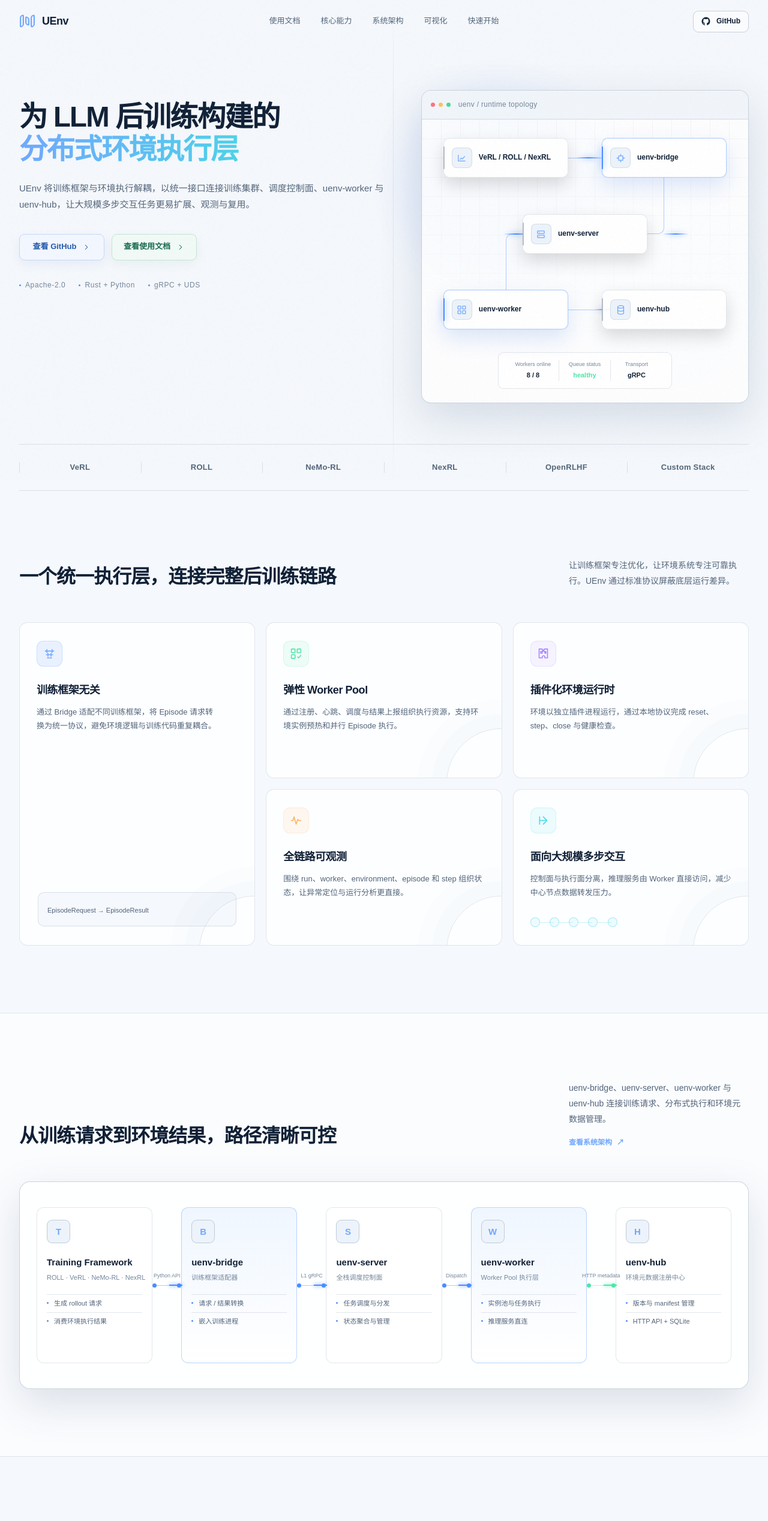
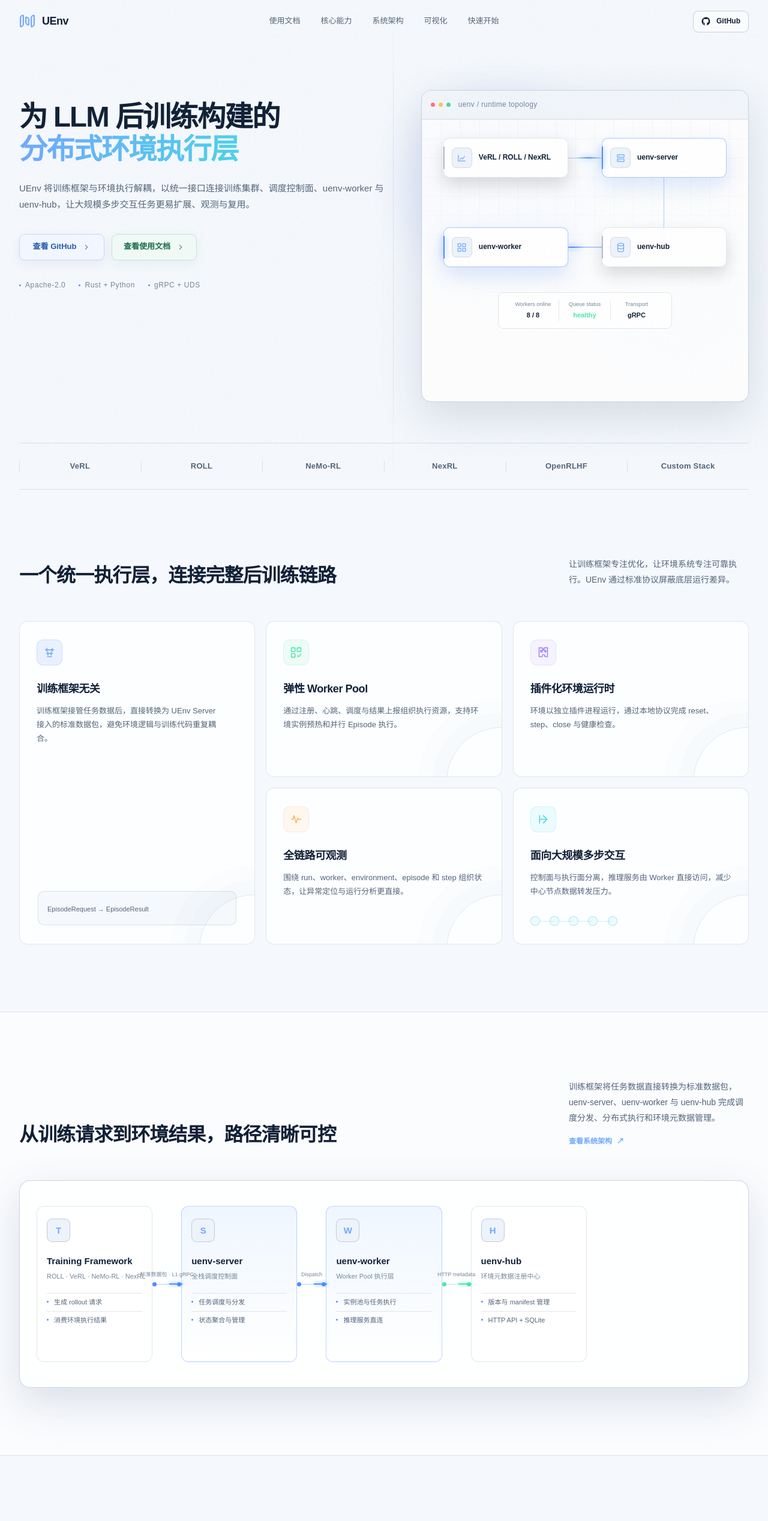
Before and after one commit to audreyyan1015/uenv_website, a website: page website/index.html in a window 1280 px wide. Shown: the top 2535 px of the page at 60% size. Drawn offline with Linux system fonts and the light colour scheme.

Commit message:
feat(site): 主页与文档导航移除 Bridge/Adapter 组件概念
- 主页拓扑卡改为 框架 → uenv-server → uenv-worker → uenv-hub，摘除 bridge 节点并重排连线
- 核心能力/系统架构/快速开始文案改为 框架侧直接转换为标准数据包 叙事
- 契约页标题改为 强化学习接入契约（与 uenv_pre_release Docs/guide 同步）
- 真实命令中的 uenv-adapter-core 等代码标识保持原样

```diff
--- a/docs.config.mjs
+++ b/docs.config.mjs
@@ -64,7 +64,7 @@
   section("接入强化学习框架", {
     pages: [
       page("integration/README.md", "integration", "强化学习框架接入指南"),
-      page("integration/contract.md", "integration-contract", "强化学习 Bridge 接入契约"),
+      page("integration/contract.md", "integration-contract", "强化学习接入契约"),
       page("integration/verl.md", "integration-verl", "VeRL 强化学习接入"),
       page("integration/custom-framework.md", "integration-custom", "自定义强化学习框架接入"),
       page("integration/support-matrix.md", "support-matrix", "强化学习框架支持矩阵"),
--- a/website/index.html
+++ b/website/index.html
@@ -5,7 +5,7 @@
     <meta name="viewport" content="width=device-width, initial-scale=1.0" />
     <meta
       name="description"
-      content="UEnv 是面向 LLM 后训练的分布式环境执行框架，通过 Bridge、Server、Worker 与 Hub 连接训练流程、环境执行和环境元数据管理。"
+      content="UEnv 是面向 LLM 后训练的分布式环境执行框架，训练框架将任务数据直接转换为标准数据包，由 Server、Worker 与 Hub 完成环境执行和环境元数据管理。"
     />
     <meta name="theme-color" content="#07111f" />
     <meta property="og:title" content="UEnv — Distributed Environment Runtime" />
@@ -96,8 +96,7 @@
           <div class="topology">
             <div class="topology-grid" aria-hidden="true"></div>
             <div class="topology-connectors" aria-hidden="true">
-              <div class="topology-connector connector-training-bridge"><span></span></div>
-              <div class="topology-connector connector-bridge-server"><span></span></div>
+              <div class="topology-connector connector-training-server"><span></span></div>
               <div class="topology-connector connector-server-worker"><span></span></div>
               <div class="topology-connector connector-worker-hub"><span></span></div>
             </div>
@@ -109,14 +108,7 @@
               <div><strong>VeRL / ROLL / NexRL</strong></div>
             </article>
 
-            <article class="topology-node node-bridge is-active">
-              <div class="node-icon">
-                <svg viewBox="0 0 24 24" aria-hidden="true"><path d="M7 7h10v10H7zM3 12h4M17 12h4M12 3v4M12 17v4"></path></svg>
-              </div>
-              <div><strong>uenv-bridge</strong></div>
-            </article>
-
-            <article class="topology-node node-server">
+            <article class="topology-node node-server is-active">
               <div class="node-icon">
                 <svg viewBox="0 0 24 24" aria-hidden="true"><rect x="4" y="4" width="16" height="6" rx="1"></rect><rect x="4" y="14" width="16" height="6" rx="1"></rect><path d="M8 7h.01M8 17h.01"></path></svg>
               </div>
@@ -166,8 +158,8 @@
               <svg viewBox="0 0 24 24" aria-hidden="true"><path d="M4 7h16M7 4v6M17 4v6M6 14h12M9 11v6M15 11v6M8 20h8"></path></svg>
             </div>
             <h3>训练框架无关</h3>
-            <p>通过 Bridge 适配不同训练框架，将 Episode 请求转换为统一协议，避免环境逻辑与训练代码重复耦合。</p>
-            <div class="card-code"><span>bridge</span><code>EpisodeRequest → EpisodeResult</code></div>
+            <p>训练框架接管任务数据后，直接转换为 UEnv Server 接入的标准数据包，避免环境逻辑与训练代码重复耦合。</p>
+            <div class="card-code"><span>standard packets</span><code>EpisodeRequest → EpisodeResult</code></div>
           </article>
 
           <article class="feature-card reveal reveal-delay-1">
@@ -214,7 +206,7 @@
                 <h2>从训练请求到环境结果，路径清晰可控</h2>
             </div>
             <div class="section-heading-detail">
-              <p>uenv-bridge、uenv-server、uenv-worker 与 uenv-hub 连接训练请求、分布式执行和环境元数据管理。</p>
+              <p>训练框架将任务数据直接转换为标准数据包，uenv-server、uenv-worker 与 uenv-hub 完成调度分发、分布式执行和环境元数据管理。</p>
               <a class="text-link" href="./docs/?page=architecture">查看系统架构 <span>↗</span></a>
             </div>
           </div>
@@ -227,15 +219,8 @@
                 <p>ROLL · VeRL · NeMo-RL · NexRL</p>
                 <ul><li>生成 rollout 请求</li><li>消费环境执行结果</li></ul>
               </article>
-              <div class="architecture-link link-blue"><span>Python API</span><i></i></div>
+              <div class="architecture-link link-blue"><span>标准数据包 · L1 gRPC</span><i></i></div>
               <article class="architecture-node is-highlighted">
-                <div class="architecture-logo">B</div>
-                <h3>uenv-bridge</h3>
-                <p>训练框架适配器</p>
-                <ul><li>请求 / 结果转换</li><li>嵌入训练进程</li></ul>
-              </article>
-              <div class="architecture-link link-blue"><span>L1 gRPC</span><i></i></div>
-              <article class="architecture-node">
                 <div class="architecture-logo">S</div>
                 <h3>uenv-server</h3>
                 <p>全栈调度控制面</p>
@@ -311,10 +296,10 @@
         <div class="section-shell section-block quickstart-grid">
           <div class="quickstart-copy reveal">
             <h2>启动 UEnv 核心服务</h2>
-            <p>从仓库根目录构建 Adapter Core 与 Worker，再启动独立的 uenv-hub，并让 Worker 连接当前控制面与环境注册中心。</p>
+            <p>从仓库根目录构建 UEnv Server 与 Worker，再启动独立的 uenv-hub，并让 Worker 连接当前控制面与环境注册中心。</p>
             <div class="quickstart-points">
               <span><i>01</i> 构建核心组件</span>
-              <span><i>02</i> 启动 Adapter Core</span>
+              <span><i>02</i> 启动 UEnv Server</span>
               <span><i>03</i> 启动 uenv-hub</span>
               <span><i>04</i> 接入 uenv-worker</span>
             </div>
@@ -334,7 +319,7 @@
 <span class="prompt">$</span> cargo build -p uenv-server -p uenv-worker -p uenv-adapter-core
 <span class="prompt">$</span> (cd uenv-hub &amp;&amp; cargo build)
 
-<span class="comment"># Terminal 1 — Adapter Core + control plane</span>
+<span class="comment"># Terminal 1 — UEnv Server (control plane)</span>
 <span class="prompt">$</span> UENV_ADDR=0.0.0.0:50051 \
   UENV_CONFIG_PATH=config/server.yaml \
   cargo run -p uenv-adapter-core
@@ -346,7 +331,7 @@
 <span class="prompt">$</span> UENV_SERVER_ENDPOINT=127.0.0.1:50051 \
   UENV_HUB_ENDPOINT=http://127.0.0.1:8080 \
   cargo run -p uenv-worker -- --config config/uenv-worker.yaml serve</code></pre>
-            <div class="terminal-status"><i></i><span>adapter core · hub · worker connected</span><em>ready</em></div>
+            <div class="terminal-status"><i></i><span>server · hub · worker connected</span><em>ready</em></div>
           </div>
         </div>
       </section>
--- a/website/styles.css
+++ b/website/styles.css
@@ -171,7 +171,7 @@
 .visual-title { color: var(--text-dim); font-family: ui-monospace, SFMono-Regular, Menlo, monospace; font-size: 10px; letter-spacing: .06em; }
 .live-pill { margin-left: auto; display: inline-flex; align-items: center; gap: 6px; padding: 3px 7px; border: 1px solid rgba(78, 230, 168, .25); border-radius: 4px; background: rgba(78, 230, 168, .06); color: var(--green); font-size: 8px; font-weight: 700; letter-spacing: .1em; }
 .live-pill i { width: 5px; height: 5px; border-radius: 50%; background: var(--green); animation: pulse 1.8s infinite; }
-.topology { position: relative; min-height: 472px; padding: 26px; }
+.topology { position: relative; min-height: 372px; padding: 26px; }
 .topology-grid, .cta-grid { position: absolute; inset: 0; opacity: .35; background-image: linear-gradient(var(--line) 1px, transparent 1px), linear-gradient(90deg, var(--line) 1px, transparent 1px); background-size: 32px 32px; mask-image: linear-gradient(to bottom, black, transparent 92%); }
 .topology-node { position: absolute; z-index: 3; width: 195px; height: 66px; padding: 12px 13px; display: flex; align-items: center; gap: 11px; border: 1px solid var(--line); border-radius: 10px; background: color-mix(in srgb, var(--panel-solid) 92%, transparent); box-shadow: 0 12px 28px rgba(0,0,0,.14); }
 .topology-node::before { content: ""; position: absolute; left: -1px; top: 13px; bottom: 13px; width: 2px; border-radius: 2px; background: var(--text-dim); opacity: .5; }
@@ -184,10 +184,9 @@
 .topology-node strong { display: block; margin-top: 3px; overflow: hidden; color: var(--text); font-size: 11px; white-space: nowrap; text-overflow: ellipsis; }
 .topology-node em { position: absolute; top: 8px; right: 9px; color: var(--line-strong); font-family: ui-monospace, SFMono-Regular, Menlo, monospace; font-size: 7px; font-style: normal; }
 .node-training { top: 31px; left: 32px; }
-.node-bridge { top: 31px; right: 34px; }
-.node-server { top: 158px; left: 50%; transform: translateX(-50%); }
-.node-worker { top: 284px; left: 32px; }
-.node-hub { top: 284px; right: 34px; }
+.node-server { top: 31px; right: 34px; }
+.node-worker { top: 180px; left: 32px; }
+.node-hub { top: 180px; right: 34px; }
 .topology-connectors { position: absolute; inset: 0; z-index: 1; pointer-events: none; }
 .topology-connector { position: absolute; color: rgba(74, 141, 255, .42); }
 .topology-connector::before {
@@ -207,56 +206,37 @@
   animation: data-flow 2.8s linear infinite;
 }
 
-/* 01 Training -> 02 Bridge: node centre to node centre. */
-.connector-training-bridge {
+/* 01 Training -> 02 Server: node centre to node centre. */
+.connector-training-server {
   top: 64px;
   left: 227px;
   right: 229px;
   height: 1px;
   background: currentColor;
 }
-.connector-training-bridge span { top: -1px; left: 0; }
+.connector-training-server span { top: -1px; left: 0; }
 
-/* 02 Bridge -> 03 Server: descend from Bridge, then enter Server's right edge. */
-.connector-bridge-server {
+/* 02 Server -> 03 Worker: descend from Server, then enter Worker's right edge. */
+.connector-server-worker {
   top: 97px;
-  left: calc(50% + 97.5px);
+  left: 227px;
   right: 131.5px;
-  height: 94px;
+  height: 116px;
 }
-.connector-bridge-server::before {
+.connector-server-worker::before {
   border-right: 1px solid currentColor;
   border-bottom: 1px solid currentColor;
   border-radius: 0 0 10px 0;
 }
-.connector-bridge-server span {
+.connector-server-worker span {
   right: -20px;
   bottom: -1px;
   animation-delay: .7s;
 }
 
-/* 03 Server -> 04 Worker: leave Server's left edge, then descend into Worker. */
-.connector-server-worker {
-  top: 191px;
-  left: 129.5px;
-  right: calc(50% + 97.5px);
-  height: 93px;
-}
-.connector-server-worker::before {
-  border-top: 1px solid currentColor;
-  border-left: 1px solid currentColor;
-  border-radius: 10px 0 0 0;
-}
-.connector-server-worker span {
-  top: -1px;
-  right: 0;
-  animation-direction: reverse;
-  animation-delay: 1.15s;
-}
-
-/* 04 uenv-worker -> 05 uenv-hub: a single direct horizontal connection. */
+/* 03 uenv-worker -> 04 uenv-hub: a single direct horizontal connection. */
 .connector-worker-hub {
-  top: 317px;
+  top: 213px;
   left: 227px;
   right: 229px;
   height: 1px;
@@ -265,7 +245,7 @@
 .connector-worker-hub span {
   top: -1px;
   left: 0;
-  animation-delay: 1.55s;
+  animation-delay: 1.15s;
 }
 .telemetry-card { position: absolute; z-index: 2; left: 50%; bottom: 23px; transform: translateX(-50%); width: 290px; padding: 12px 15px; display: grid; grid-template-columns: repeat(3, 1fr); border: 1px solid var(--line); border-radius: 9px; background: color-mix(in srgb, var(--panel-solid) 92%, transparent); }
 .telemetry-card div { border-right: 1px solid var(--line); text-align: center; }
@@ -463,10 +443,10 @@
   .hero { min-height: auto; padding-top: 120px; }
   .hero h1 { font-size: clamp(39px, 12vw, 58px); }
   .hero-description { font-size: 14px; }
-  .hero-visual { min-height: 600px; }
-  .topology { min-height: 552px; padding: 20px; }
+  .hero-visual { min-height: 512px; }
+  .topology { min-height: 464px; padding: 20px; }
   .topology-node { left: 50% !important; right: auto !important; transform: translateX(-50%) !important; width: min(82%, 320px); }
-  .node-training { top: 24px; }.node-bridge { top: 112px; }.node-server { top: 200px; }.node-worker { top: 288px; }.node-hub { top: 376px; }
+  .node-training { top: 24px; }.node-server { top: 112px; }.node-worker { top: 200px; }.node-hub { top: 288px; }
   .topology-connector {
     left: 50% !important;
     right: auto !important;
@@ -484,10 +464,9 @@
     background: linear-gradient(transparent,var(--blue),transparent);
     animation: vertical-flow 2.2s linear infinite;
   }
-  .connector-training-bridge { top: 90px; }
-  .connector-bridge-server { top: 178px; }
-  .connector-server-worker { top: 266px; }
-  .connector-worker-hub { top: 354px; }
+  .connector-training-server { top: 90px; }
+  .connector-server-worker { top: 178px; }
+  .connector-worker-hub { top: 266px; }
   .telemetry-card { width: min(86%, 330px); bottom: 15px; }
   .framework-strip { align-items: flex-start; padding: 23px 0; }.strip-label { flex-basis: 80px; padding-top: 7px; }.framework-list { grid-template-columns: repeat(2, 1fr); gap: 17px 0; }.framework-list span:nth-child(odd)::before { display: none; }
   .section-heading { grid-template-columns: 1fr; gap: 20px; margin-bottom: 38px; }
@@ -601,25 +580,20 @@
     left: 36px;
   }
 
-  .node-bridge,
+  .node-server,
   .node-hub {
     right: 36px;
   }
 
-  .connector-training-bridge,
+  .connector-training-server,
   .connector-worker-hub {
     left: 244px;
     right: 244px;
   }
 
-  .connector-bridge-server {
-    left: calc(50% + 104px);
+  .connector-server-worker {
+    left: 244px;
     right: 140px;
-  }
-
-  .connector-server-worker {
-    left: 140px;
-    right: calc(50% + 104px);
   }
 
   .section-heading {
@@ -820,4 +794,3 @@
   .cta-copy h2 { font-size: 27px; }
 }
 .site-footer { font-size: 11px; }
-.connector-bridge-server span { animation-direction: reverse; }
```
